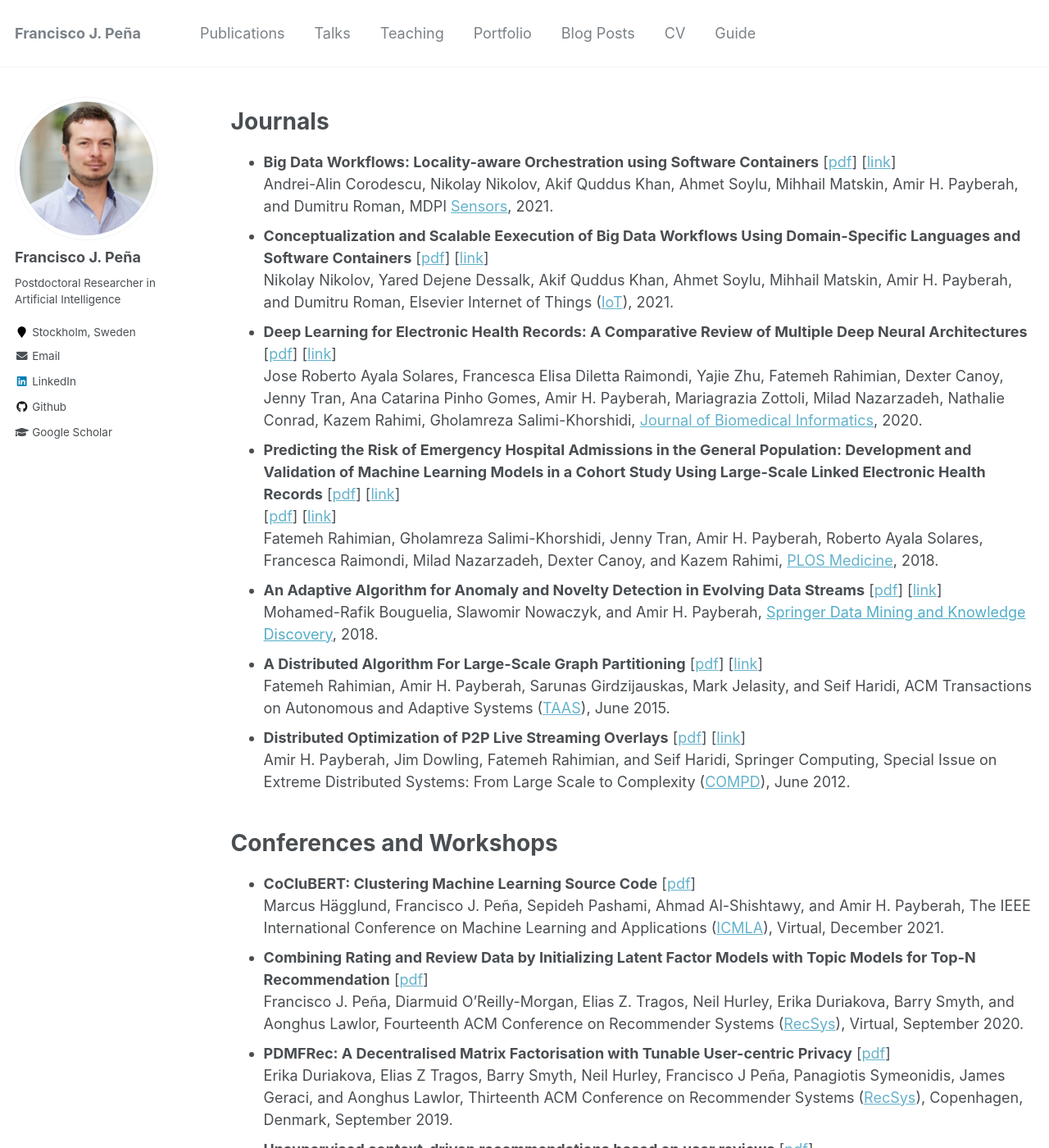
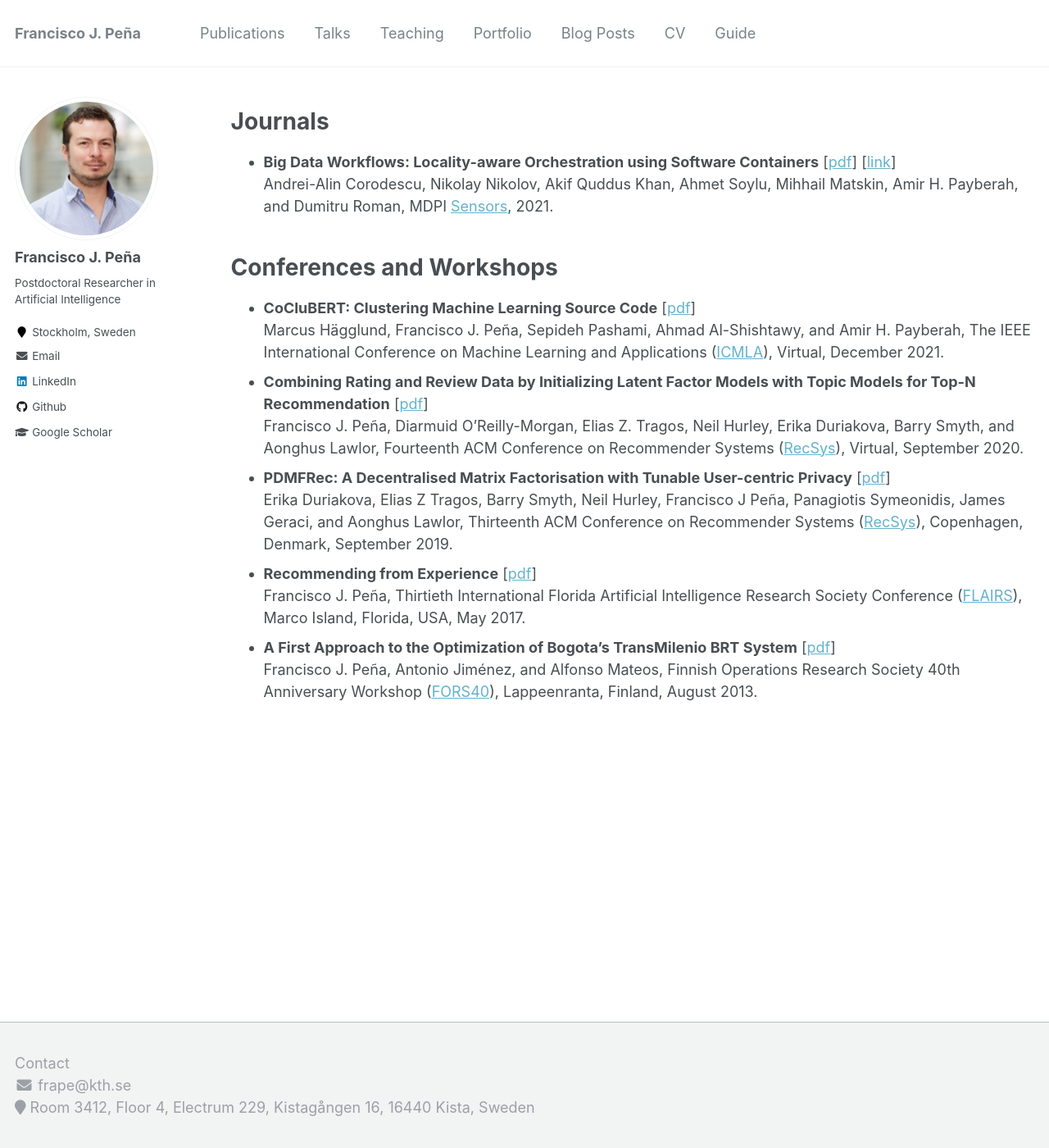
Before and after one commit to melqkiades/melqkiades.github.io, a Jekyll site: the page built from _pages/publications.html, in a window 1280 px wide and 1400 px high. Shown: the whole window at 82% size. Built offline with Jekyll 4.4.1, drawn with Linux system fonts in a browser that asks for light colours; some of the changed text lies outside the part shown.

Commit message:
Updated publications

```diff
--- a/_pages/publications.html
+++ b/_pages/publications.html
@@ -8,20 +8,10 @@ author_profile: true
 
 <h1>Journals</h1>
 <ul>
-	<li><b>Big Data Workflows: Locality-aware Orchestration using Software Containers</b> [<a href="http://payberah.github.io/files/download/papers/sensors.pdf" style="color:#64B2CB">pdf</a>] [<a href="https://www.mdpi.com/1424-8220/21/24/8212" style="color:#64B2CB">link</a>]<br>
-	Andrei-Alin Corodescu, Nikolay Nikolov, Akif Quddus Khan, Ahmet Soylu, Mihhail Matskin, Amir H. Payberah, and Dumitru Roman, MDPI <a href="https://www.mdpi.com/journal/sensors" style="color:#64B2CB">Sensors</a>, 2021.</li>
-	<li><b>Conceptualization and Scalable Eexecution of Big Data Workflows Using Domain-Specific Languages and Software Containers</b> [<a href="http://payberah.github.io/files/download/papers/bigdata_workflow.pdf" style="color:#64B2CB">pdf</a>] [<a href="https://www.sciencedirect.com/science/article/pii/S2542660521000834" style="color:#64B2CB">link</a>]<br>
-	Nikolay Nikolov, Yared Dejene Dessalk, Akif Quddus Khan, Ahmet Soylu, Mihhail Matskin, Amir H. Payberah, and Dumitru Roman, Elsevier Internet of Things (<a href="https://www.sciencedirect.com/journal/internet-of-things" style="color:#64B2CB">IoT</a>), 2021.</li>
-	<li><b>Deep Learning for Electronic Health Records: A Comparative Review of Multiple Deep Neural Architectures</b> [<a href="http://payberah.github.io/files/download/papers/dl_for_ehr.pdf" style="color:#64B2CB">pdf</a>] [<a href="https://www.sciencedirect.com/science/article/pii/S1532046419302564" style="color:#64B2CB">link</a>]<br>
-	Jose Roberto Ayala Solares, Francesca Elisa Diletta Raimondi, Yajie Zhu, Fatemeh Rahimian, Dexter Canoy, Jenny Tran, Ana Catarina Pinho Gomes, Amir H. Payberah, Mariagrazia Zottoli, Milad Nazarzadeh, Nathalie Conrad, Kazem Rahimi, Gholamreza Salimi-Khorshidi, <a href="https://www.journals.elsevier.com/journal-of-biomedical-informatics" style="color:#64B2CB">Journal of Biomedical Informatics</a>, 2020.</li>
-	<li><b>Predicting the Risk of Emergency Hospital Admissions in the General Population: Development and Validation of Machine Learning Models in a Cohort Study Using Large-Scale Linked Electronic Health Records</b> [<a href="http://payberah.github.io/files/download/papers/risk.pdf" style="color:#64B2CB">pdf</a>] [<a href="https://journals.plos.org/plosmedicine/article?id=10.1371/journal.pmed.1002695" style="color:#64B2CB">link</a>]<br> [<a href="http://payberah.github.io/files/download/papers/risk.pdf" style="color:#64B2CB">pdf</a>] [<a href="https://journals.plos.org/plosmedicine/article?id=10.1371/journal.pmed.1002695" style="color:#64B2CB">link</a>]<br>
-	Fatemeh Rahimian, Gholamreza Salimi-Khorshidi, Jenny Tran, Amir H. Payberah, Roberto Ayala Solares, Francesca Raimondi, Milad Nazarzadeh, Dexter Canoy, and Kazem Rahimi, <a href="https://journals.plos.org/plosmedicine/" style="color:#64B2CB">PLOS Medicine</a>, 2018.</li>
-	<li><b>An Adaptive Algorithm for Anomaly and Novelty Detection in Evolving Data Streams</b> [<a href="http://payberah.github.io/files/download/papers/novelty_detection.pdf" style="color:#64B2CB">pdf</a>] [<a href="https://link.springer.com/article/10.1007/s10618-018-0571-0" style="color:#64B2CB">link</a>]<br>
-	Mohamed-Rafik Bouguelia, Slawomir Nowaczyk, and Amir H. Payberah, <a href="https://link.springer.com/journal/10618">Springer Data Mining and Knowledge Discovery</a>, 2018.</li>
-	<li><b>A Distributed Algorithm For Large-Scale Graph Partitioning</b> [<a href="http://payberah.github.io/files/download/papers/taas.pdf" style="color:#64B2CB">pdf</a>] [<a href="http://dl.acm.org/citation.cfm?id=2714568" style="color:#64B2CB">link</a>]<br>
-	Fatemeh Rahimian, Amir H. Payberah, Sarunas Girdzijauskas, Mark Jelasity, and Seif Haridi, ACM Transactions on Autonomous and Adaptive Systems (<a href="http://taas.acm.org/" style="color:#64B2CB">TAAS</a>), June 2015.</li>
-	<li><b>Distributed Optimization of P2P Live Streaming Overlays</b> [<a href="http://payberah.github.io/files/download/papers/p2p_optimization.pdf" style="color:#64B2CB">pdf</a>] [<a href="http://www.springerlink.com/content/r8x45k27503553x6/" style="color:#64B2CB">link</a>]<br>
-	Amir H. Payberah, Jim Dowling, Fatemeh Rahimian, and Seif Haridi, Springer Computing, Special Issue on Extreme Distributed Systems: From Large Scale to Complexity (<a href="http://link.springer.com/article/10.1007/s00607-012-0203-2" style="color:#64B2CB">COMPD</a>), June 2012.</li>
+	<li>
+		<b>Big Data Workflows: Locality-aware Orchestration using Software Containers</b> [<a href="http://payberah.github.io/files/download/papers/sensors.pdf" style="color:#64B2CB">pdf</a>] [<a href="https://www.mdpi.com/1424-8220/21/24/8212" style="color:#64B2CB">link</a>]<br>
+	Andrei-Alin Corodescu, Nikolay Nikolov, Akif Quddus Khan, Ahmet Soylu, Mihhail Matskin, Amir H. Payberah, and Dumitru Roman, MDPI <a href="https://www.mdpi.com/journal/sensors" style="color:#64B2CB">Sensors</a>, 2021.
+	</li>
 </ul>
 
 <br>
@@ -40,7 +30,11 @@ author_profile: true
 		Erika Duriakova, Elias Z Tragos, Barry Smyth, Neil Hurley, Francisco J Peña, Panagiotis Symeonidis, James Geraci, and Aonghus Lawlor, Thirteenth ACM Conference on Recommender Systems (<a href="https://recsys.acm.org/recsys19/" style="color:#64B2CB">RecSys</a>), Copenhagen, Denmark, September 2019.
 	</li>
 	<li>
-		<b>Unsupervised context-driven recommendations based on user reviews</b> [<a href="http://payberah.github.io/files/download/papers/coclubert.pdf" style="color:#64B2CB">pdf</a>]<br>
-		Francisco J. Peña, Twelfth ACM Conference on Recommender Systems (<a href="https://recsys.acm.org/recsys19//" style="color:#64B2CB">RecSys</a>), Como, Italy, August 2017.
+		<b>Recommending from Experience</b> [<a href="http://payberah.github.io/files/download/papers/coclubert.pdf" style="color:#64B2CB">pdf</a>]<br>
+		Francisco J. Peña, Thirtieth International Florida Artificial Intelligence Research Society Conference (<a href="https://www.aaai.org/Library/FLAIRS/flairs17contents.php" style="color:#64B2CB">FLAIRS</a>), Marco Island, Florida, USA, May 2017.
+	</li>
+	<li>
+		<b>A First Approach to the Optimization of Bogota’s TransMilenio BRT System</b> [<a href="http://payberah.github.io/files/download/papers/coclubert.pdf" style="color:#64B2CB">pdf</a>]<br>
+		Francisco J. Peña, Antonio Jiménez, and Alfonso Mateos, Finnish Operations Research Society 40th Anniversary Workshop (<a href="https://research.lut.fi/converis/portal/detail/Publication/804190?auxfun=&lang=en_GB" style="color:#64B2CB">FORS40</a>), Lappeenranta, Finland, August 2013.
 	</li>
 </ul>
```
